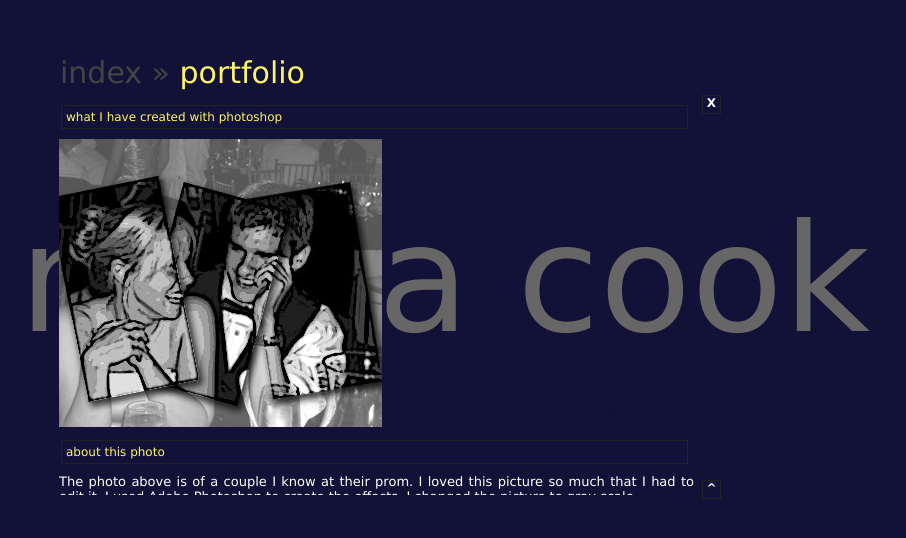
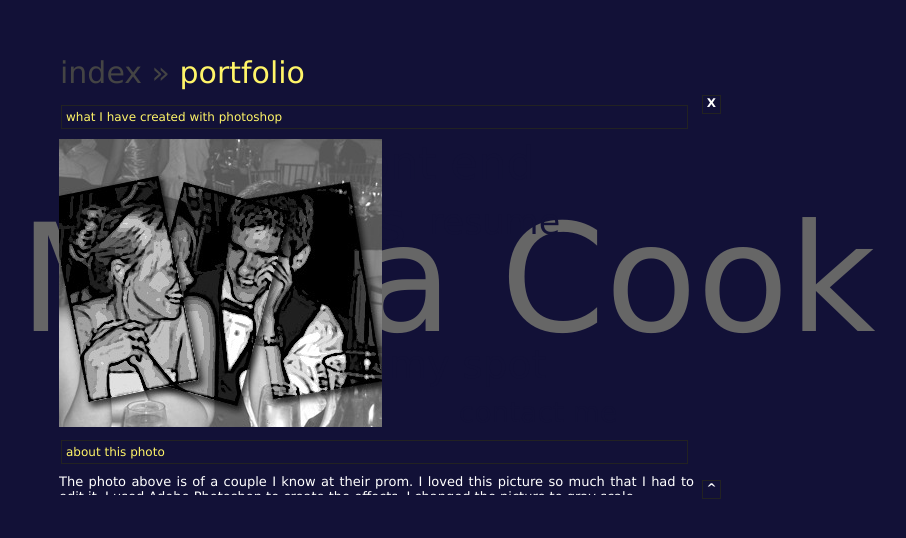
Before and after one commit to cookm3/codelouisville, a plain HTML site: page portfolio.html in a window 1280 px wide. Shown: the part 108-646 px from the top of the page, without its empty margins (261-1167 px from the left). Drawn offline with Linux system fonts and the light colour scheme.

Commit message:
Capitalized name in portfolio

```diff
--- a/portfolio.html
+++ b/portfolio.html
@@ -11,7 +11,7 @@
 		<div id="outer">
 			<div id="inner">
 
-				 <div class="bgtext">marta cook</div>
+				 <div class="bgtext">Marta Cook</div>
 
 				 <div id="close"><a href="index.html" title="close and return to menu">X</a></div>
 				 <div id="top"><a href="#top" title="back to top">^</a></div>
```
